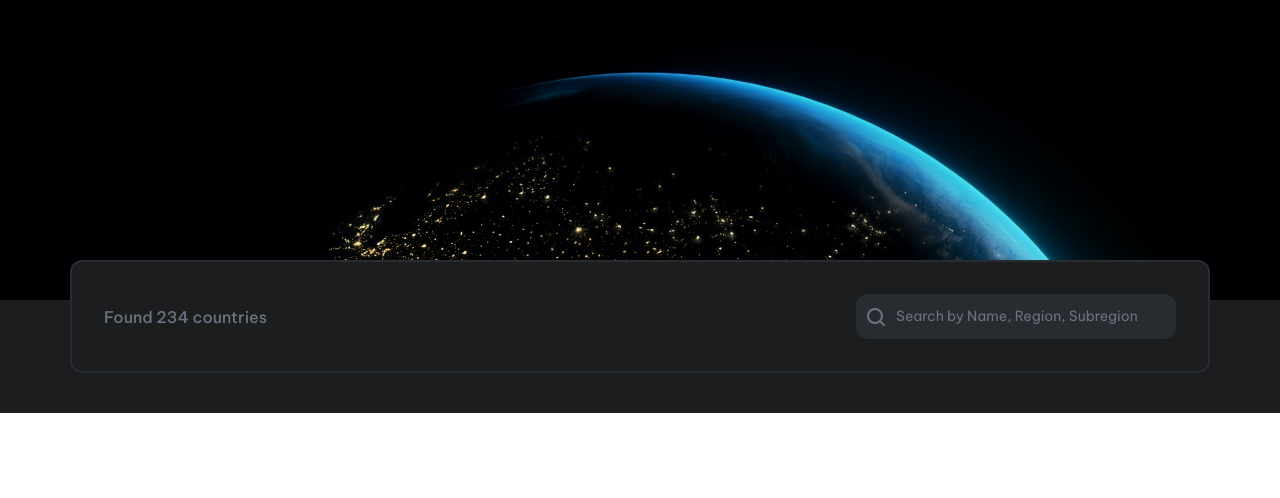
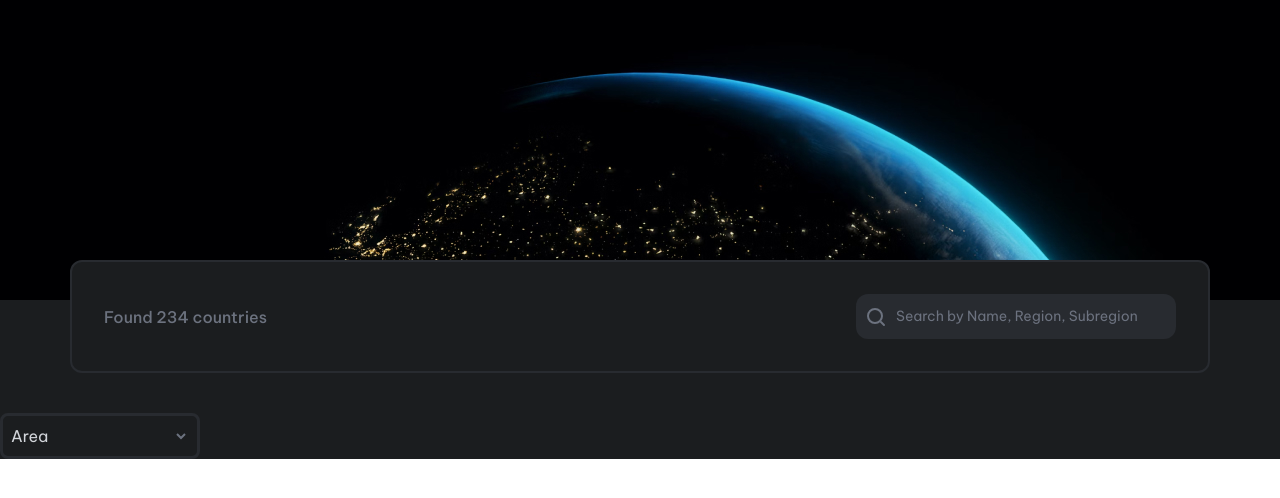
Before and after one commit to EdiedRamos/country-page, a React (Vite) app: page /countries in a window 1280 px wide. Shown: the top 498 px of the page. Built offline with nearby package versions, Linux system fonts and the light colour scheme.

Commit message:
chore: implement select component

```diff
--- /dev/null
+++ b/src/assets/ExpandDown.tsx
@@ -0,0 +1,18 @@
+interface ExpandDown {
+  className?: string;
+}
+
+export const ExpandDown = ({ className = "" }: ExpandDown) => {
+  return (
+    <svg
+      className={className}
+      width="16"
+      height="16"
+      viewBox="0 0 16 16"
+      fill="none"
+      xmlns="http://www.w3.org/2000/svg"
+    >
+      <path d="M12 6L8 10L4 6" stroke="#6C727F" strokeWidth="2" />
+    </svg>
+  );
+};
--- a/src/assets/index.ts
+++ b/src/assets/index.ts
@@ -1,2 +1,4 @@
 export { default as HeroImage } from "./hero-image-wr.jpg";
 export { default as SearchIcon } from "./Search.svg";
+
+export * from "./ExpandDown";
--- a/src/components/ContentLayer.tsx
+++ b/src/components/ContentLayer.tsx
@@ -1,9 +1,12 @@
-import { Content } from "./Content";
+import { Content, Select } from "@/components";
 
 export const ContentLayer = () => {
   return (
     <div className="bg-cc-black">
       <Content />
+      <div>
+        <Select />
+      </div>
     </div>
   );
 };
--- /dev/null
+++ b/src/components/Select.tsx
@@ -0,0 +1,70 @@
+import { useEffect, useReducer, useRef, useState } from "react";
+
+import { ExpandDown } from "@/assets";
+
+interface Option {
+  id: string;
+  name: string;
+}
+
+const options: Option[] = [
+  { id: "1", name: "Area" },
+  { id: "2", name: "Name" },
+  { id: "3", name: "Population" },
+];
+
+export const Select = () => {
+  const selectRef = useRef<HTMLDivElement>(null);
+
+  const [selectedOption, setSelectedOption] = useState<Option>(options[0]);
+  const [showOptions, setShowOptions] = useState<boolean>(false);
+
+  const handleShowOptions = () => {
+    setShowOptions((prev) => !prev);
+  };
+
+  const handleSelect = (option: Option) => {
+    setSelectedOption(option);
+    setShowOptions(false);
+  };
+
+  const handleOutside = (event: MouseEvent) => {
+    if (
+      selectRef.current &&
+      !selectRef.current.contains(event.target as Node)
+    ) {
+      setShowOptions(false);
+    }
+  };
+
+  useEffect(() => {
+    document.addEventListener("mousedown", handleOutside);
+
+    return () => document.removeEventListener("mousedown", handleOutside);
+  });
+
+  return (
+    <div className="relative max-w-[200px] select-none" ref={selectRef}>
+      <div
+        className="flex justify-between items-center hover:cursor-pointer hover:opacity-80 text-cc-light border-[3px] p-2 rounded-lg border-cc-dark"
+        onClick={handleShowOptions}
+      >
+        <p>{selectedOption.name} </p>
+        <ExpandDown className={showOptions ? "rotate-180" : ""} />
+      </div>
+      {showOptions && (
+        <div className="absolute bg-cc-black w-[200px] rounded-lg mt-1 text-cc-light border-[3px] border-cc-dark">
+          {options.map(({ id, name }) => (
+            <div
+              className="p-2 border-t-[3px] border-t-cc-dark first:border-none hover:bg-cc-blue overflow-hidden hover:cursor-pointer first:rounded-t-lg last:rounded-b-lg"
+              onClick={() => handleSelect({ id, name })}
+              key={id}
+            >
+              {name}
+            </div>
+          ))}
+        </div>
+      )}
+    </div>
+  );
+};
--- a/src/components/index.ts
+++ b/src/components/index.ts
@@ -2,3 +2,4 @@ export * from "./Banner";
 export * from "./Content";
 export * from "./ContentLayer";
 export * from "./Search";
+export * from "./Select";
```
Also changed, not shown: src/assets/Expand_down.svg (deleted).
